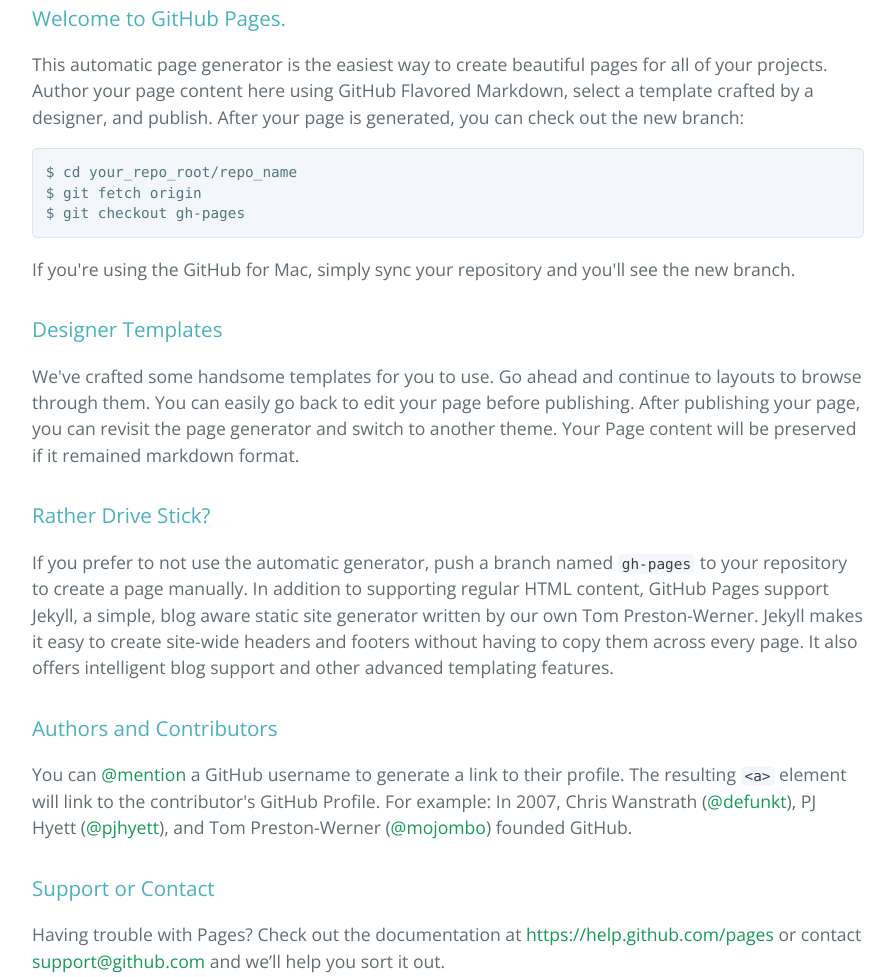
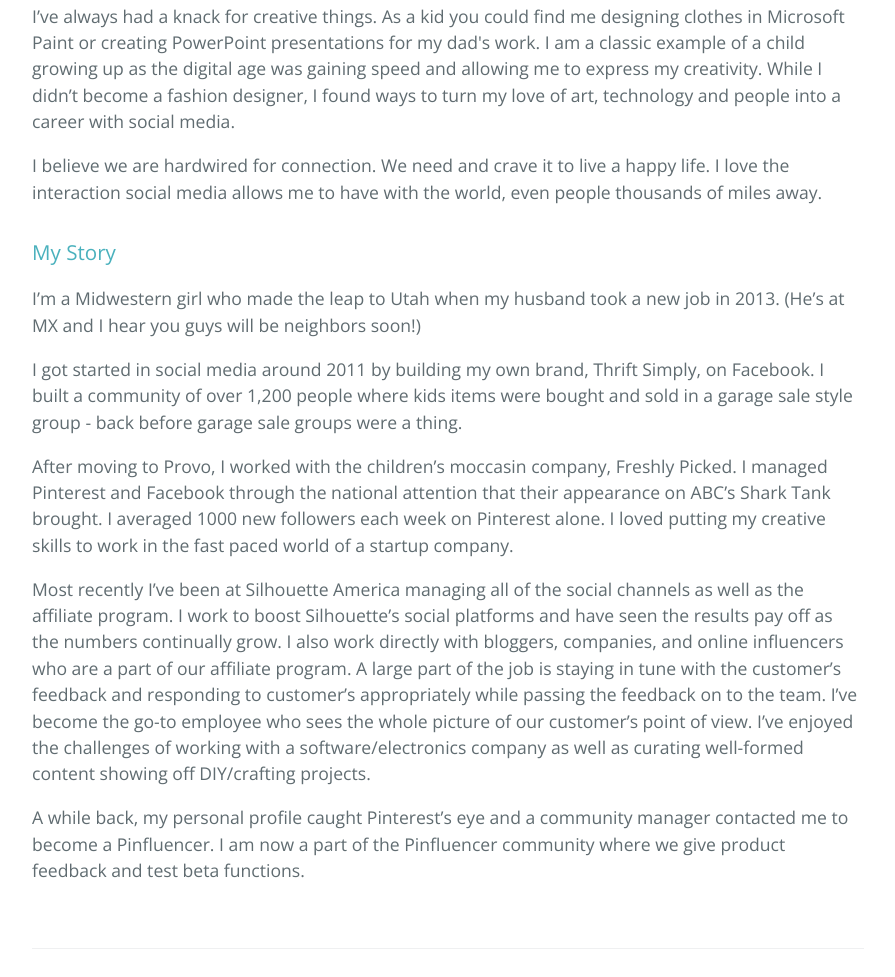
Before and after one commit to davecrow/megan, a plain HTML site: page index.html in a window 1280 px wide. Shown: the part 412-1389 px from the top of the page, without its empty margins (192-1087 px from the left). Drawn offline with nearby package versions, Linux system fonts and the light colour scheme.

Commit message:
Cover letter content

```diff
--- a/index.html
+++ b/index.html
@@ -17,37 +17,21 @@
     </section>
 
     <section class="main-content">
-      <h3>
-<a id="welcome-to-github-pages" class="anchor" href="#welcome-to-github-pages" aria-hidden="true"><span class="octicon octicon-link"></span></a>Welcome to GitHub Pages.</h3>
+        <p>I’ve always had a knack for creative things. As a kid you could find me designing clothes in Microsoft Paint or creating PowerPoint presentations for my dad's work. I am a classic example of a child growing up as the digital age was gaining speed and allowing me to express my creativity. While I didn’t become a fashion designer, I found ways to turn my love of art, technology and people into a career with social media.</p>
 
-<p>This automatic page generator is the easiest way to create beautiful pages for all of your projects. Author your page content here using GitHub Flavored Markdown, select a template crafted by a designer, and publish. After your page is generated, you can check out the new branch:</p>
+      <p>I believe we are hardwired for connection. We need and crave it to live a happy life. I love the interaction social media allows me to have with the world, even people thousands of miles away.</p>
 
-<pre><code>$ cd your_repo_root/repo_name
-$ git fetch origin
-$ git checkout gh-pages
-</code></pre>
+      <h3>My Story</h3>
 
-<p>If you're using the GitHub for Mac, simply sync your repository and you'll see the new branch.</p>
+        <p>I’m a Midwestern girl who made the leap to Utah when my husband took a new job in 2013. (He’s at MX and I hear you guys will be neighbors soon!)</p>
 
-<h3>
-<a id="designer-templates" class="anchor" href="#designer-templates" aria-hidden="true"><span class="octicon octicon-link"></span></a>Designer Templates</h3>
+        <p>I got started in social media around 2011 by building my own brand, Thrift Simply, on Facebook. I built a community of over 1,200 people where kids items were bought and sold in a garage sale style group - back before garage sale groups were a thing.</p>
 
-<p>We've crafted some handsome templates for you to use. Go ahead and continue to layouts to browse through them. You can easily go back to edit your page before publishing. After publishing your page, you can revisit the page generator and switch to another theme. Your Page content will be preserved if it remained markdown format.</p>
+        <p>After moving to Provo, I worked with the children’s moccasin company, Freshly Picked. I managed Pinterest and Facebook through the national attention that their appearance on ABC’s Shark Tank brought. I averaged 1000 new followers each week on Pinterest alone. I loved putting my creative skills to work in the fast paced world of a startup company.</p>
 
-<h3>
-<a id="rather-drive-stick" class="anchor" href="#rather-drive-stick" aria-hidden="true"><span class="octicon octicon-link"></span></a>Rather Drive Stick?</h3>
+        <p>Most recently I’ve been at Silhouette America managing all of the social channels as well as the affiliate program. I work to boost Silhouette’s social platforms and have seen the results pay off as the numbers continually grow. I also work directly with bloggers, companies, and online influencers who are a part of our affiliate program. A large part of the job is staying in tune with the customer’s feedback and responding to customer’s appropriately while passing the feedback on to the team. I’ve become the go-to employee who sees the whole picture of our customer’s point of view. I’ve enjoyed the challenges of working with a software/electronics company as well as curating well-formed content showing off DIY/crafting projects.</p>
 
-<p>If you prefer to not use the automatic generator, push a branch named <code>gh-pages</code> to your repository to create a page manually. In addition to supporting regular HTML content, GitHub Pages support Jekyll, a simple, blog aware static site generator written by our own Tom Preston-Werner. Jekyll makes it easy to create site-wide headers and footers without having to copy them across every page. It also offers intelligent blog support and other advanced templating features.</p>
-
-<h3>
-<a id="authors-and-contributors" class="anchor" href="#authors-and-contributors" aria-hidden="true"><span class="octicon octicon-link"></span></a>Authors and Contributors</h3>
-
-<p>You can <a href="https://github.com/blog/821" class="user-mention">@mention</a> a GitHub username to generate a link to their profile. The resulting <code>&lt;a&gt;</code> element will link to the contributor's GitHub Profile. For example: In 2007, Chris Wanstrath (<a href="https://github.com/defunkt" class="user-mention">@defunkt</a>), PJ Hyett (<a href="https://github.com/pjhyett" class="user-mention">@pjhyett</a>), and Tom Preston-Werner (<a href="https://github.com/mojombo" class="user-mention">@mojombo</a>) founded GitHub.</p>
-
-<h3>
-<a id="support-or-contact" class="anchor" href="#support-or-contact" aria-hidden="true"><span class="octicon octicon-link"></span></a>Support or Contact</h3>
-
-<p>Having trouble with Pages? Check out the documentation at <a href="https://help.github.com/pages">https://help.github.com/pages</a> or contact <a href="mailto:support@github.com">support@github.com</a> and we’ll help you sort it out.</p>
+        <p>A while back, my personal profile caught Pinterest’s eye and a community manager contacted me to become a Pinfluencer. I am now a part of the Pinfluencer community where we give product feedback and test beta functions.</p>
 
 <section class="resume">
     <h1 class="lead">Resum&eacute;</h1>
```
